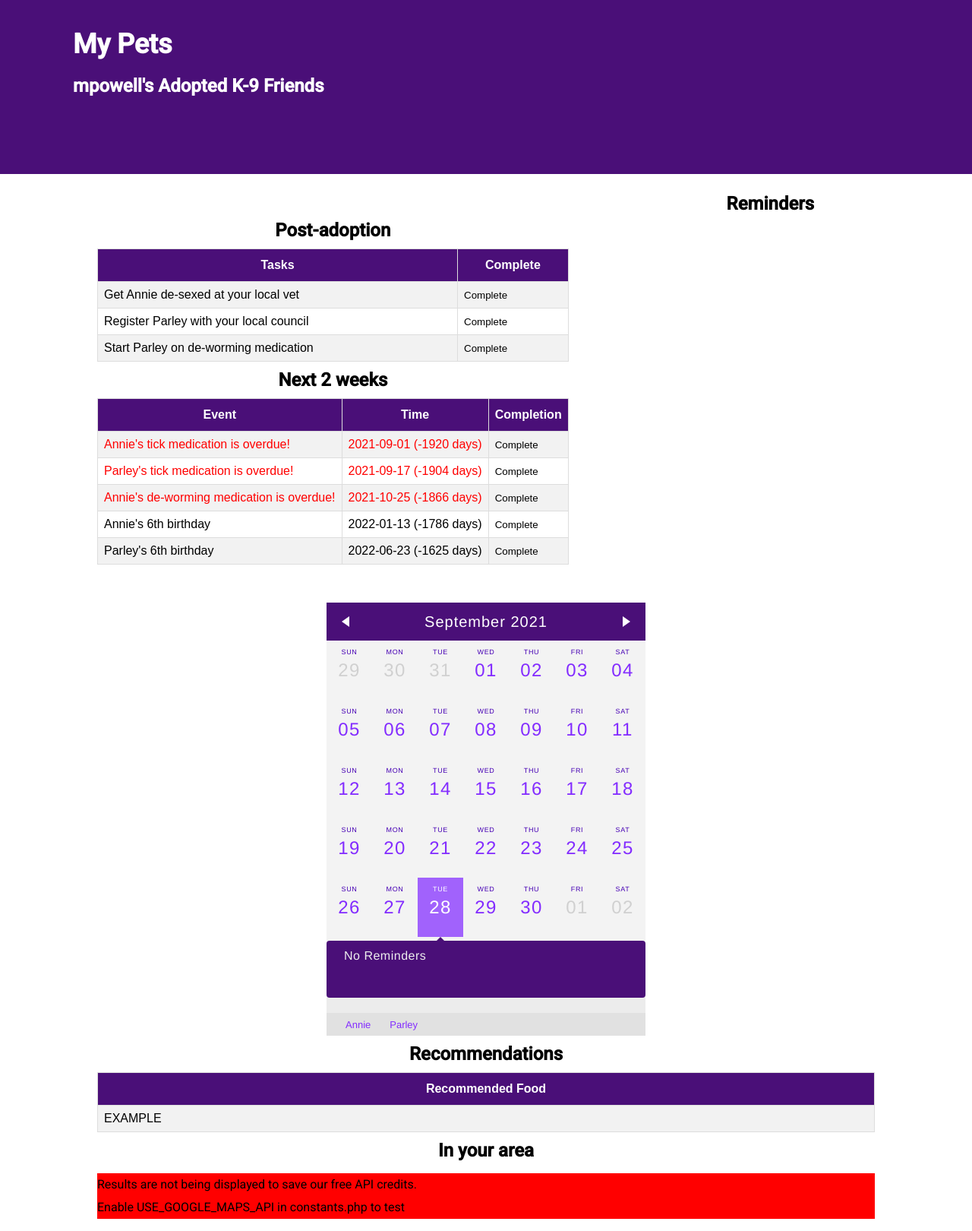
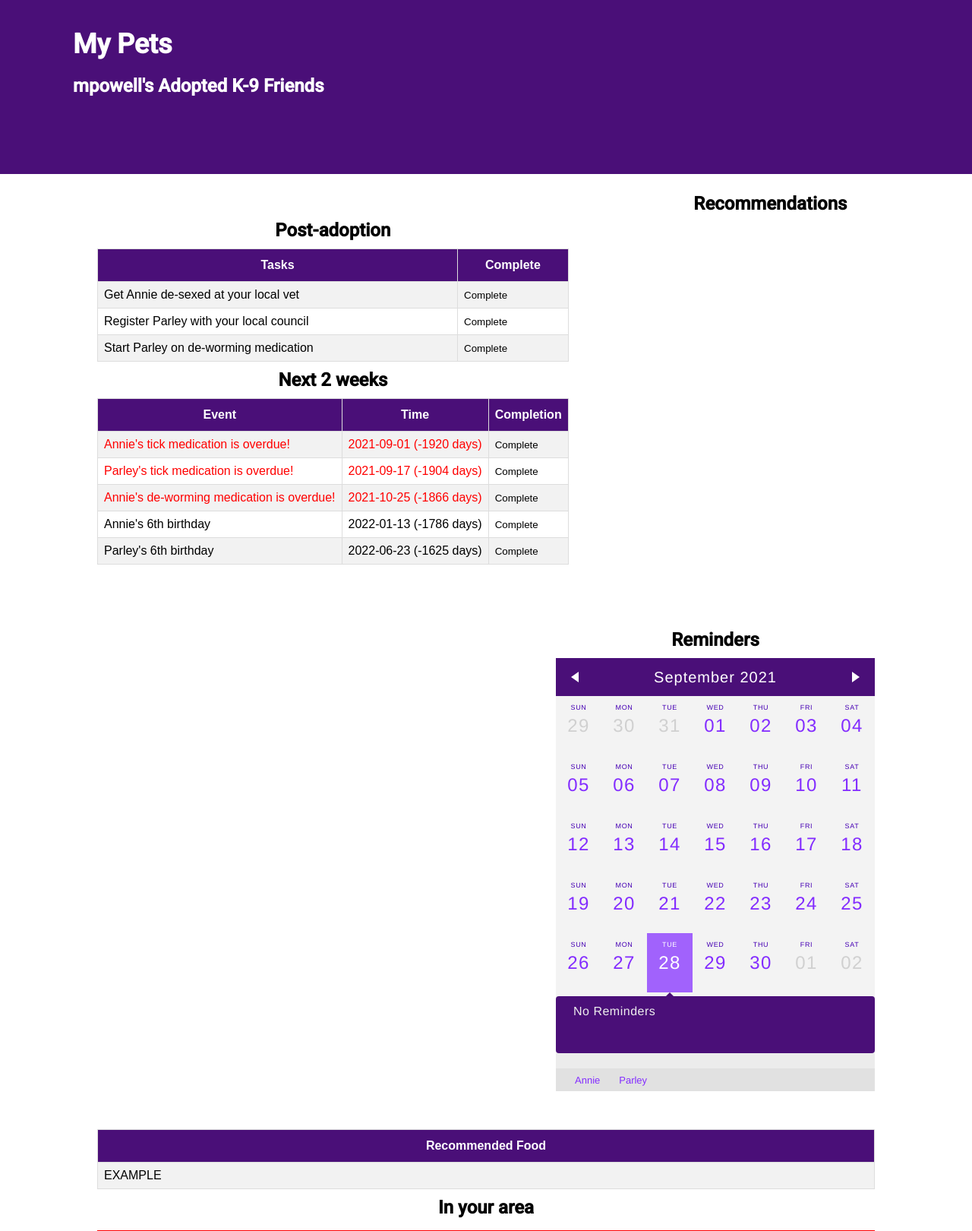
Before and after one commit to beneuq/brisbanepetrescue, a PHP site: page /mypets.php in a window 1280 px wide. Shown: the part 131-1751 px from the top of the page at 76% size. Run offline with PHP 8.4, Linux system fonts and the light colour scheme; a user stored in the database is signed in; data comes from the database, SQL or seed files in the repository; some libraries are stand-ins or nearby versions.

Commit message:
updates to mypets

```diff
--- a/css/style.css
+++ b/css/style.css
@@ -907,6 +907,14 @@ h1 {
     padding-left: 10%;
     margin-bottom: 50px;
     margin-top: 25px;
+    float: right;
+}
+
+.task-set3 {
+    padding-right: 10%;
+    padding-left: 10%;
+    margin-bottom: 50px;
+    margin-top: 25px;
 }
 
 .tasks-txt {
--- a/mypets.php
+++ b/mypets.php
@@ -86,6 +86,8 @@
             <div class="task-set2">
             <h2 class="tasks-txt">Reminders</h2>
                 <?php include "partials/task-calendar.php";?>
+            </div>
+            <div class="task-set3">
                 <h2 class="tasks-txt">Recommendations</h2>
                 <table class="tasks">
                         <tr>
```
